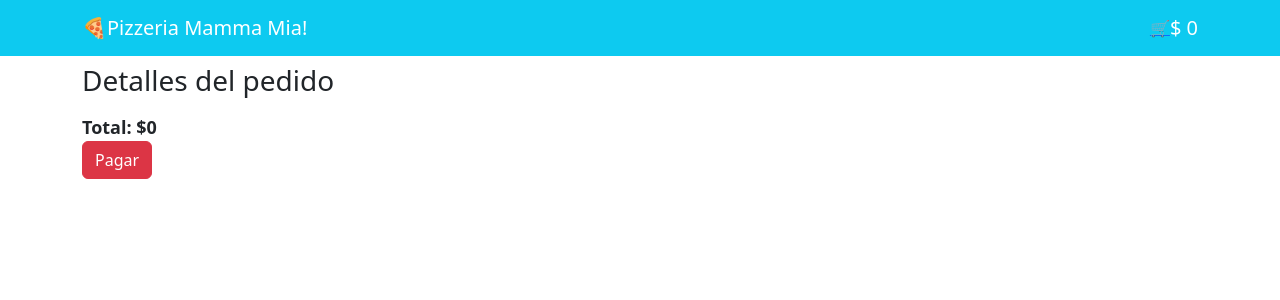
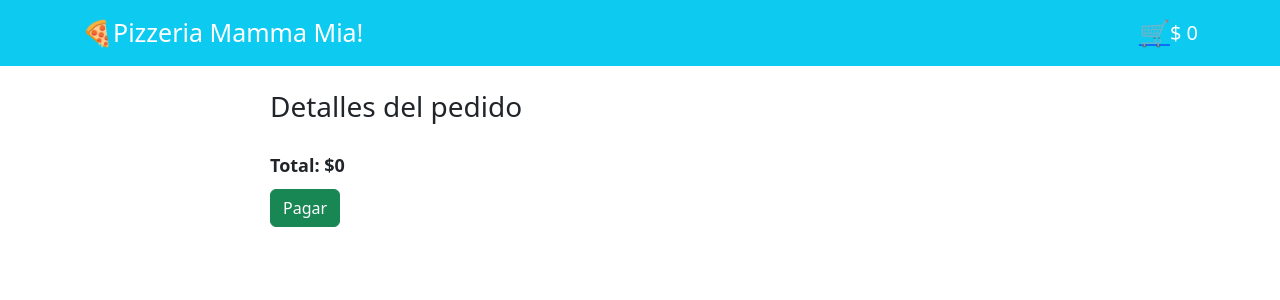
Before and after one commit to mg2023/desafio23_m5_react2_d4, a React (Create React App) app: page /carrito in a window 1280 px wide. Shown: the top 300 px of the page. Built offline with nearby package versions, Linux system fonts and the light colour scheme.

Commit message:
Se agregan mejoras visuales

```diff
--- a/src/assets/css/carrito.css
+++ b/src/assets/css/carrito.css
@@ -2,15 +2,17 @@
     list-style:none
 }
 
-/* .contenedor-img-carrito{
+h3{
+    padding-bottom: 10px;
 
-
-
-} */
+}
+.container-listado-compra{
+    padding-left: 200px;
+    padding-right: 200px;
+}
 
 .name-pizza p:first-letter{
     text-transform: uppercase;
-
 }
 
 .name-pizza p{
@@ -18,7 +20,12 @@
 }
 
 .valor-total-carrito{
+    padding-top: 10px;
     font-weight: bold;
     font-size: large;
 
 }
+
+.boton-pagar{
+    padding-top: 10px;
+}
--- a/src/assets/css/home.css
+++ b/src/assets/css/home.css
@@ -20,3 +20,18 @@
   .grid-columns-3 {
     grid-template-columns: repeat(3, 1fr);
   }
+
+  .botones{
+    display:flex;
+    justify-content: space-around;
+
+  }
+
+  .name-pizza:first-letter{
+    text-transform: uppercase;
+}
+
+.precio-pizza{
+  text-align: center;
+  font-size: 25px;
+}
--- a/src/assets/css/myNavbar.css
+++ b/src/assets/css/myNavbar.css
@@ -5,5 +5,10 @@
   }
 
 .myNavbar{
-  height: 40px;
+  height: 50px;
 }
+
+.icono-navbar{
+  font-size: 25px;
+
+}
--- a/src/assets/css/pizza.css
+++ b/src/assets/css/pizza.css
@@ -13,3 +13,33 @@
 
 
 }
+
+.name-pizza p:first-letter{
+    text-transform: uppercase;
+
+}
+
+.name-pizza{
+    font-size: 20px;
+}
+
+.listado-ingredientes{
+    list-style:none;
+    padding-top: 10px;
+}
+
+.titulo-ingredientes{
+    padding-top: 10px;
+    font-weight: bold;
+
+}
+
+.boton-y-precio{
+    display:flex;
+    justify-content: space-between;
+}
+
+.precio{
+    font-size: 25px;
+    font-weight: bold;
+}
--- a/src/components/MyNavbar.jsx
+++ b/src/components/MyNavbar.jsx
@@ -19,10 +19,10 @@ export default function MyNavbar() {
     <Navbar bg="info" variant="dark">
       <Container className='myNavbar'>
         <div>
-          <Link className='links' to="/">🍕Pizzeria Mamma Mia! </Link>
+          <Link className='links icono-navbar' to="/">🍕Pizzeria Mamma Mia! </Link>
         </div>
         <Navbar.Collapse className="justify-content-end">
-          <Link to="/carrito">🛒  </Link>
+          <Link className='icono-navbar' to="/carrito">🛒  </Link>
           <div className='links' >
             $  {totalPrice}
           </div>
--- a/src/views/Carrito.jsx
+++ b/src/views/Carrito.jsx
@@ -55,11 +55,11 @@ export default function Carrito() {
 
 
   return (
-    <Container className='mt-2'>
+    <Container className='mt-4 container-listado-compra'>
       <div >
         <h3>Detalles del pedido</h3>
         <div>
-          <ul className='listado-compra'>
+          <ul className='listado-compra list-group'>
             {carrito.map((item) => (
               <li key={item.id}>
 
@@ -67,11 +67,14 @@ export default function Carrito() {
                   <div className="col-2">
                     {<img src={item.img} alt="Imagen pizza" style={{ width: '100px', }} />}
                   </div>
-                  <div className="col-2 name-pizza">
+                  <div className="col-2 name-pizza text-start">
                     <p>{item.name}</p>
                   </div>
-                  <div className="col-5">
+                  <div className="col-3">
 
+                  </div>
+                  <div className="col-2 ">
+                    <p className='text-success text-end'>$  {getQuantityById(item.id) * item.price} </p>
                   </div>
                   <div className="col-1">
                     {
@@ -81,7 +84,7 @@ export default function Carrito() {
                     }
                   </div>
                   <div className="col-1">
-                  {item.quantity}
+                    {item.quantity}
                   </div>
                   <div className="col-1">
                     <Button variant="primary" onClick={() => agregarAlCarrito(item.id, item.price, item.name, item.img)}> + </Button>
@@ -91,9 +94,11 @@ export default function Carrito() {
             ))}
           </ul>
           <div className='valor-total-carrito'>
-          Total: ${totalPrice}
+            Total: ${totalPrice}
+          </div >
+          <div className='boton-pagar'>
+            <Button variant="success">Pagar</Button>
           </div>
-          <Button variant="danger">Pagar</Button>
         </div>
       </div>
     </Container>
--- a/src/views/Home.jsx
+++ b/src/views/Home.jsx
@@ -48,12 +48,12 @@ export default function Home() {
         backgroundImage: `url(${fotopizza})`,
       }}>
       </div>
-      <Container className="galeria grid-columns-3">
+      <Container className="galeria grid-columns-3 pt-5">
         {pizzas.map((pizza) => (
           <Card key={pizza.id} style={{ width: '18rem' }}>
             <Card.Img variant="top" src={pizza.img} />
             <Card.Body>
-              <Card.Title>{pizza.name}</Card.Title>
+              <Card.Title className="name-pizza">{pizza.name}</Card.Title>
               <Card.Title>Ingredientes:</Card.Title>
               <ul>
                 {pizza.ingredients.map((ingredientes, id) => (
@@ -62,12 +62,15 @@ export default function Home() {
                 ))}
               </ul>
               <Card.Text>
-                {pizza.price}
-                {/* {pizza.desc} */}
+                <div className="precio-pizza">
+                  ${pizza.price}
+                </div>
               </Card.Text>
-              <Button variant="primary" onClick={() => navigate(`/pizza/${pizza.id}`) } >Ver más👀</Button>
+              <div className="botones">
+              <Button variant="primary" onClick={() => navigate(`/pizza/${pizza.id}`) } >Ver más 👀</Button>
               {/* Aca no entiendo por que al onclick no se le puede pasar una funcion directamente y tiene que ser con funcion flecha */}
-              <Button variant="danger" onClick={() => agregarAlCarrito(pizza.id, pizza.price, pizza.name, pizza.img)}>Añadir🛒</Button>
+              <Button variant="danger" onClick={() => agregarAlCarrito(pizza.id, pizza.price, pizza.name, pizza.img)}>Añadir 🛒</Button>
+              </div>
 
             </Card.Body>
           </Card>
--- a/src/views/Pizza.jsx
+++ b/src/views/Pizza.jsx
@@ -11,10 +11,10 @@ import "../assets/css/pizza.css"
 
 import pizzas from "../data/pizzas.json"
 
-export default function Pizza () {
+export default function Pizza() {
   const { id } = useParams()
   // const { pizzas } = useContext(PizzasContext)
-  const { setCarrito  } = useContext(CarritoContext)
+  const { setCarrito } = useContext(CarritoContext)
 
   const pizza = pizzas.filter(pizza => pizza.id === id)
 
@@ -32,7 +32,7 @@ export default function Pizza () {
           }
         });
       } else {
-        return [...currItems, { id, quantity: 1, price , img, name }];
+        return [...currItems, { id, quantity: 1, price, img, name }];
       }
     });
   };
@@ -45,18 +45,20 @@ export default function Pizza () {
             <img className="img-pizza-seleccionada" src={pizza[0].img} alt="imagen de referencia pizza" />
           </div>
           <div className='info-pizza'>
-            <div> {pizza[0].name}</div>
+            <div className='name-pizza'>
+              <p>{pizza[0].name}</p></div>
             <div> {pizza[0].desc}</div>
-            <div> Ingredientes</div>
+            <div className='titulo-ingredientes'> Ingredientes:</div>
 
-            <ul>
+            <ul className='listado-ingredientes'>
               {pizza[0].ingredients.map((ingredient, i) => (
                 <li key={i}>🍕 {ingredient}</li>
               ))}
             </ul>
-            <div>Precio: {pizza[0].price}</div>
-            {/* <Button variant="danger" onClick={() => agregarAlCarrito(pizza.id, pizza.price)}>Añadir🛒</Button> */}
-            <Button variant="danger" onClick={() => agregarAlCarrito(pizza[0].id, pizza[0].price, pizza[0].name, pizza[0].img)}>Añadir🛒</Button>
+            <div className='boton-y-precio'>
+              <div className='precio'>Precio: $ {pizza[0].price}</div>
+              <Button variant="danger" onClick={() => agregarAlCarrito(pizza[0].id, pizza[0].price, pizza[0].name, pizza[0].img)}>Añadir🛒</Button>
+            </div>
           </div>
         </Container>
         :
```
